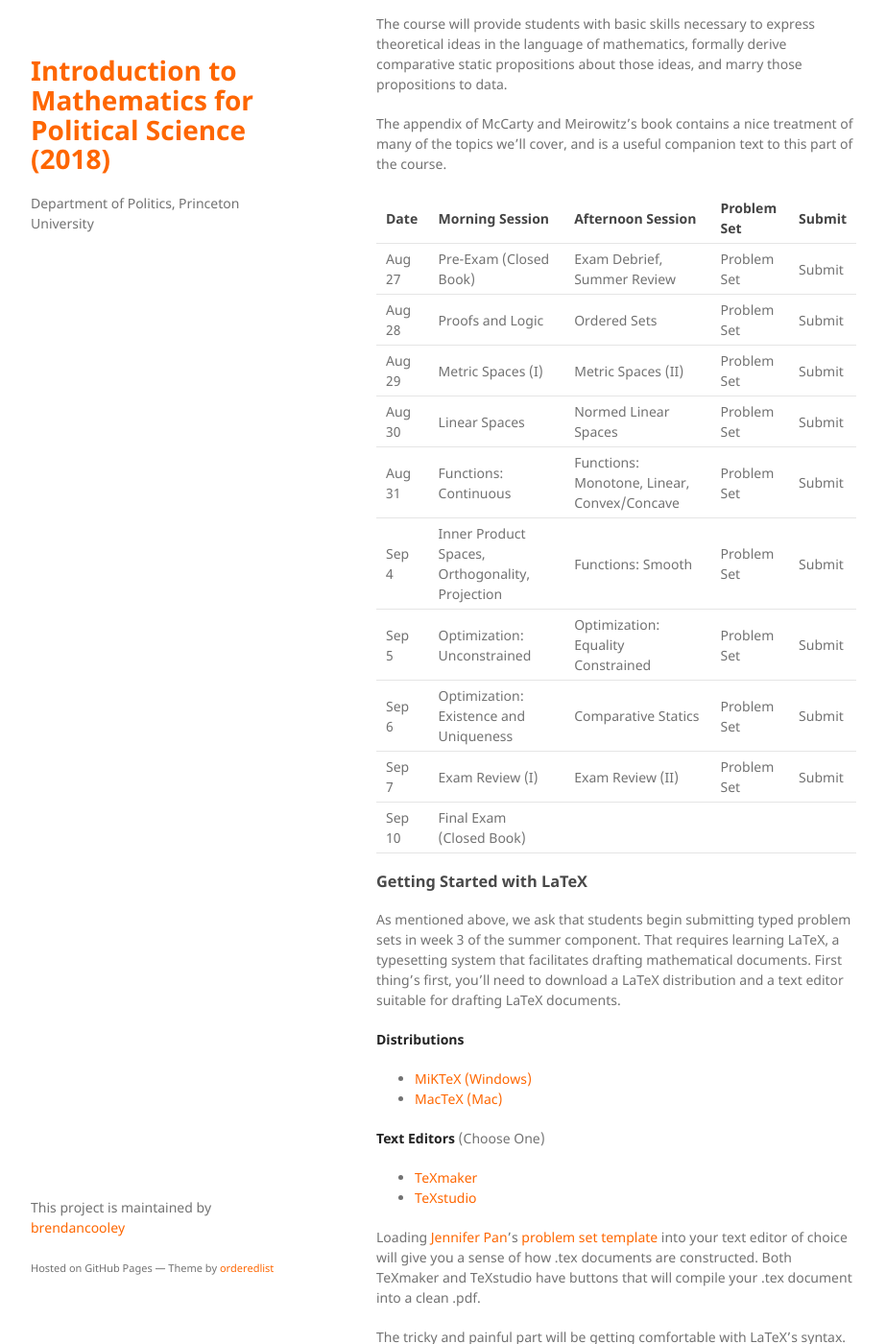
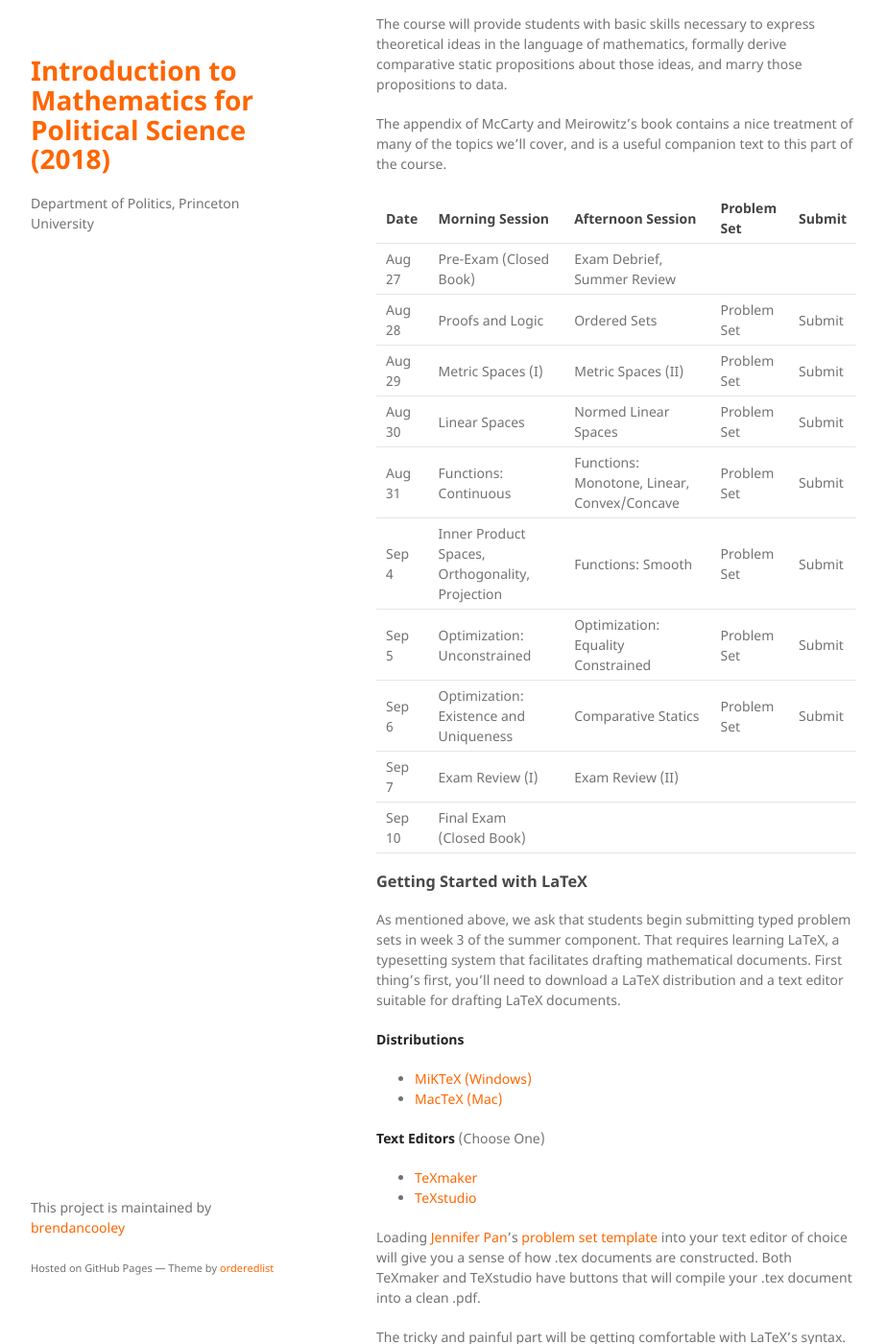
Before and after one commit to brendancooley/imps2019, a Jekyll site: the page built from index.md, in a window 1280 px wide and 1400 px high, scrolled down 3703 px. Shown: the whole window at 96% size, without its empty margins (178-1101 px from the left). Built offline with Jekyll 4.4.1, drawn with Linux system fonts in a browser that asks for light colours; nearby versions of some CDN libraries; a script that is not in the unit is left out; our own code applies the rules of GitHub Pages for plain Markdown files.

Commit message:
update ps schedule

```diff
--- a/index.md
+++ b/index.md
@@ -92,7 +92,7 @@ The appendix of McCarty and Meirowitz's book contains a nice treatment of many o
 
 | Date   | Morning Session             | Afternoon Session                               | Problem Set | Submit |
 |--------|-----------------------------|-------------------------------------------------|-------------|--------|
-| Aug 27 | Pre-Exam (Closed Book)      | Exam Debrief, Summer Review                     | Problem Set | Submit |
+| Aug 27 | Pre-Exam (Closed Book)      | Exam Debrief, Summer Review                     |  |  |
 | Aug 28 | Proofs and Logic            | Ordered Sets                              | Problem Set | Submit |
 | Aug 29 | Metric Spaces (I)    | Metric Spaces (II)                                  | Problem Set | Submit |
 | Aug 30 | Linear Spaces                  | Normed Linear Spaces | Problem Set | Submit |
@@ -100,7 +100,7 @@ The appendix of McCarty and Meirowitz's book contains a nice treatment of many o
 | Sep 4  | Inner Product Spaces, Orthogonality, Projection    | Functions: Smooth                   | Problem Set | Submit |
 | Sep 5  | Optimization: Unconstrained | Optimization: Equality Constrained                    | Problem Set | Submit |
 | Sep 6  | Optimization: Existence and Uniqueness    | Comparative Statics             | Problem Set | Submit |
-| Sep 7  | Exam Review (I)   | Exam Review (II)                                     | Problem Set | Submit |
+| Sep 7  | Exam Review (I)   | Exam Review (II)                                     |  |  |
 | Sep 10 | Final Exam (Closed Book)    |                                                 |             |        |
 
 ### Getting Started with LaTeX
```
